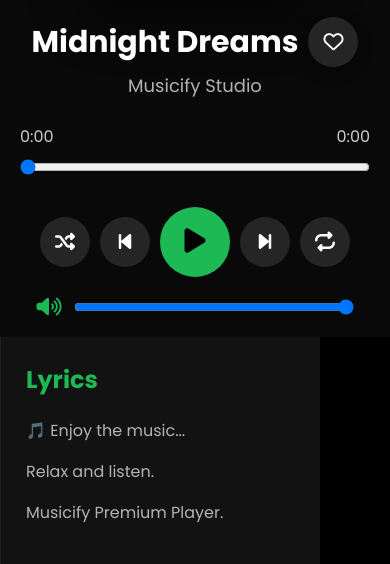
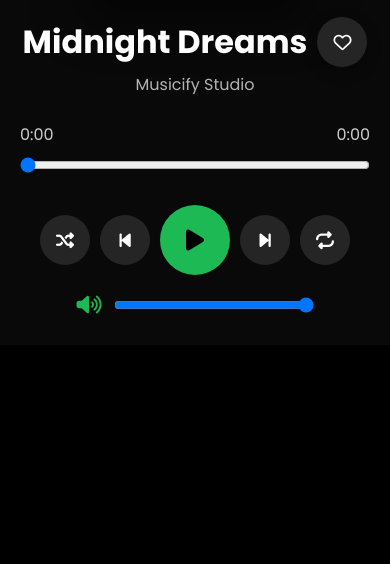
Before and after one commit to pavanidurga05/CodeAlpha_MusicPlayer, a plain HTML site: page index.html in a window 390 px wide. Shown: the part 1013-1577 px from the top of the page. After the commit the page ends 1358 px from the top, so only its background shows below. Drawn offline with Linux system fonts and the light colour scheme.

Commit message:
Improved mobile responsiveness

````diff
--- a/style.css
+++ b/style.css
@@ -331,9 +331,12 @@ border-radius:10px;
 
 /* RESPONSIVE */
 
-@media(max-width:1200px){
+/* =========================
+RESPONSIVE DESIGN
+========================= */
 
-```
+@media (max-width:1200px){
+
 .lyrics-panel{
 display:none;
 }
@@ -342,13 +345,11 @@ border-radius:10px;
 width:260px;
 height:260px;
 }
-```
 
 }
 
-@media(max-width:900px){
+@media (max-width:900px){
 
-```
 body{
 overflow:auto;
 }
@@ -360,12 +361,13 @@ body{
 
 .sidebar{
 width:100%;
+padding:20px;
 border-right:none;
 border-bottom:1px solid #1f1f1f;
 }
 
-.song-details h1{
-    font-size:30px;
+.player{
+padding:30px 20px;
 }
 
 #cover{
@@ -373,19 +375,46 @@ body{
 height:220px;
 }
 
+.song-details h1{
+font-size:32px;
+}
+
+.song-details p{
+font-size:16px;
+}
+
+.progress-section{
+max-width:100%;
+}
+
 .controls{
 gap:10px;
+flex-wrap:wrap;
 }
 
 .icon-btn{
 width:50px;
 height:50px;
+font-size:18px;
 }
 
 .play-btn{
 width:70px;
 height:70px;
+font-size:24px;
 }
-```
 
-}...once check complete code everythis is oky or nott
+.favorite-btn{
+width:50px;
+height:50px;
+}
+
+.volume-container{
+width:100%;
+}
+
+#volume{
+width:200px;
+}
+
+}
````
Lines whose indentation alone changed are shown as unchanged.
